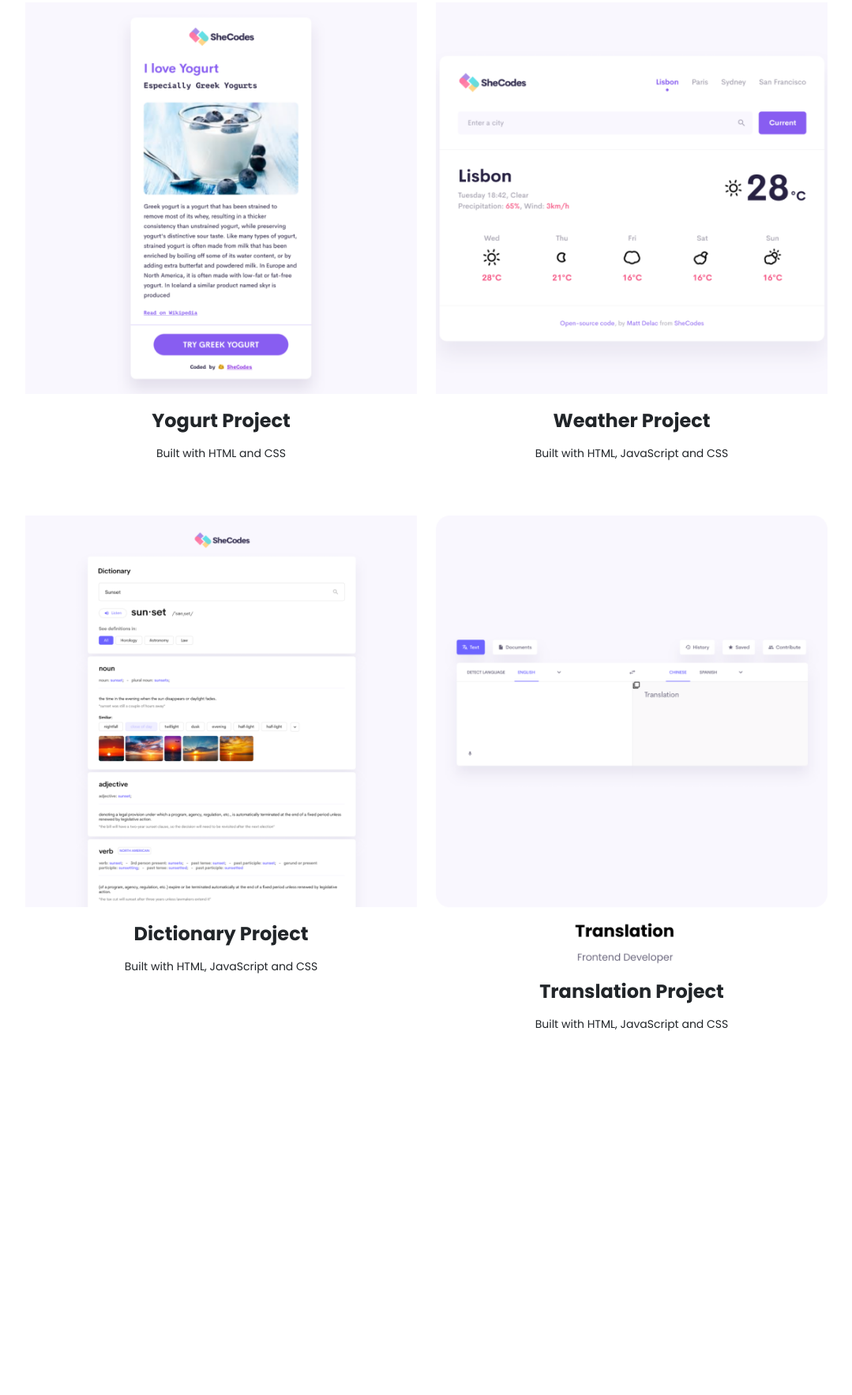
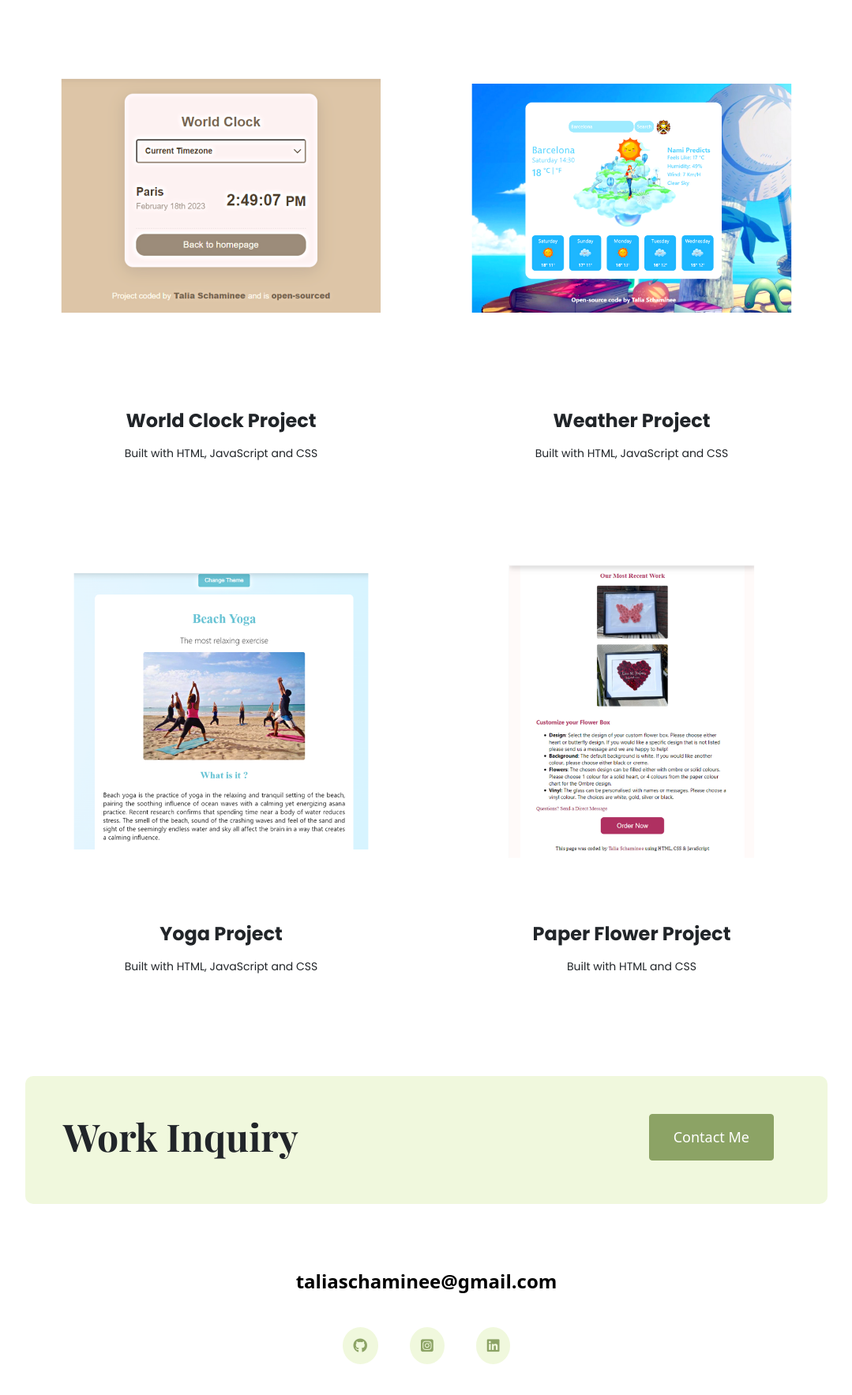
Before and after one commit to TaliaSchaminee/Talia-portfolio, a plain HTML site: page work.html in a window 1280 px wide. Shown: the part 451-2218 px from the top of the page at 79% size, without its empty margins (100-1179 px from the left). Before the commit the page ends 2017 px from the top, so only its background shows below. Drawn offline with nearby package versions, Linux system fonts and the light colour scheme; a web font is replaced by a local one.

Commit message:
Included own project images, included footer on all pages

```diff
--- a/styles/portfolio.css
+++ b/styles/portfolio.css
@@ -2,8 +2,8 @@
 font-family: 'Poppins', sans-serif;
 font-family: 'Rubik Distressed', cursive; */
 :root {
-  --branding-color: #6c63ff;
-  --secondary-color: #f9f7fe;
+  --branding-color: #8ca365;
+  --secondary-color: rgba(205, 233, 144, 0.3);
   --heading-font-family: "Playfair Display", serif;
   --default-font-family: "Poppins", sans-serif;
 }
@@ -23,6 +23,8 @@ h1 {
 
 h2 {
   font-size: 54;
+
+  font-weight: bolder;
 }
 p {
   font-family: var(--default-font-family);
@@ -78,6 +80,14 @@ footer .inquiry-box h4 {
   font-size: 48px;
 }
 
+footer .footer-btn {
+  margin: 0px 20px 0px 0px;
+}
+
+footer h4 {
+  text-align: center;
+}
+
 .hero {
   background-color: var(--secondary-color);
   text-align: center;
@@ -107,12 +117,34 @@ footer .inquiry-box h4 {
   border: none;
 }
 
+.btn-primary:hover {
+  background: var(--branding-color);
+  border-radius: 4px;
+  color: #fff;
+  font-size: 18px;
+  line-height: 27px;
+  padding: 15px 30px;
+  border: none;
+}
+
 .btn-branding {
+  border-radius: 4px;
+  color: white;
+  font-size: 18px;
+
+  line-height: 27px;
+  padding: 15px 30px;
+  background-color: var(--branding-color);
+  border: 1px solid var(--branding-color);
+}
+
+.btn-branding:hover {
   border-radius: 4px;
   color: var(--branding-color);
   font-size: 18px;
   line-height: 27px;
   padding: 15px 30px;
+  background-color: white;
   border: 1px solid var(--branding-color);
 }
 
@@ -196,6 +228,19 @@ footer .inquiry-box h4 {
   }
 
   footer .inquiry-box h4 {
-    font-size: 22px;
+    font-size: 38px;
+  }
+
+  footer .footer-btn {
+    padding: 20px 10px;
+    font-size: 16px;
   }
 }
+
+@media (max-width: 750px) {
+  footer .inquiry-box h4 {
+    font-size: 28px;
+    margin-top: 20px;
+    text-align: center;
+  }
+}
--- a/work.html
+++ b/work.html
@@ -66,26 +66,70 @@
         <h1 class="mb-5">Take a look at what I've been working on!</h1>
         <div class="row">
           <div class="col-md-6 mb-5">
-            <img src="images/yogurt.png" class="img-fluid" />
-            <h3 class="text-center mt-3">Yogurt Project</h3>
-            <p class="text-center">Built with HTML and CSS</p>
+            <a
+              href="https://www.shecodes.io/workshops/shecodes-plus-add-on-3b981107-1ac3-4a1c-b477-3b8b56ed9241/projects/1412220"
+              target="_blank"
+              ><img src="images/clock_city.png" class="img-fluid" />
+            </a>
+
+            <h3 class="text-center mt-3">World Clock Project</h3>
+            <p class="text-center">Built with HTML, JavaScript and CSS</p>
           </div>
           <div class="col-md-6 mb-5">
-            <img src="images/weather.png" class="img-fluid" />
+            <a
+              href="https://inspiring-dusk-2ec240.netlify.app/"
+              target="_blank"
+            >
+              <img src="images/weather_app_city.png" class="img-fluid" />
+            </a>
             <h3 class="text-center mt-3">Weather Project</h3>
             <p class="text-center">Built with HTML, JavaScript and CSS</p>
           </div>
           <div class="col-md-6 mb-5">
-            <img src="images/dictionary.png" class="img-fluid" />
-            <h3 class="text-center mt-3">Dictionary Project</h3>
+            <a
+              href="https://www.shecodes.io/workshops/shecodes-basics-add-on-438adb48-07e6-4b59-91b4-6407a241a657/projects/1288651"
+              target="_blank"
+            >
+              <img src="images/yoga_app.png" class="img-fluid" />
+            </a>
+            <h3 class="text-center mt-3">Yoga Project</h3>
             <p class="text-center">Built with HTML, JavaScript and CSS</p>
           </div>
           <div class="col-md-6 mb-5">
-            <img src="images/translation.png" class="img-fluid" />
-            <h3 class="text-center mt-3">Translation Project</h3>
-            <p class="text-center">Built with HTML, JavaScript and CSS</p>
+            <a
+              href="https://www.shecodes.io/workshops/shecodes-basics-ca6ab37f-1028-48df-9e94-87ae6104e031/projects/1274467"
+              target="_blank"
+            >
+              <img src="images/flower_project.png" class="img-fluid" />
+            </a>
+            <h3 class="text-center mt-3">Paper Flower Project</h3>
+            <p class="text-center">Built with HTML and CSS</p>
           </div>
         </div>
+        <footer>
+          <div class="inquiry-box d-flex justify-content-between p-5">
+            <div>
+              <h4>Work Inquiry</h4>
+            </div>
+            <div>
+              <a href="" class="btn btn-branding footer-btn"> Contact Me </a>
+            </div>
+          </div>
+          <a href="mailto:taliaschaminee@gmail.com" class="email-link">
+            taliaschaminee@gmail.com</a
+          >
+          <div class="social-links d-flex justify-content-center">
+            <a href="https://github.com/TaliaSchaminee">
+              <i class="fa-brands fa-github"></i
+            ></a>
+            <a href="https://www.instagram.com/taaliyahh/?hl=en">
+              <i class="fa-brands fa-square-instagram"></i
+            ></a>
+            <a href="https://www.linkedin.com/in/talia-schaminee-a19024248/">
+              <i class="fa-brands fa-linkedin"></i
+            ></a>
+          </div>
+        </footer>
       </div>
     </div>
   </body>
```
Also changed, not shown: about.html (+26 -2 lines), contact.html (+24 -13 lines), index.html (+8 -9 lines), images/clock_app.png (added), images/clock_city.png (added), images/flower_project.png (added), images/weather_app.png (added), images/weather_app_city.png (added), images/yoga_app.png (added).
